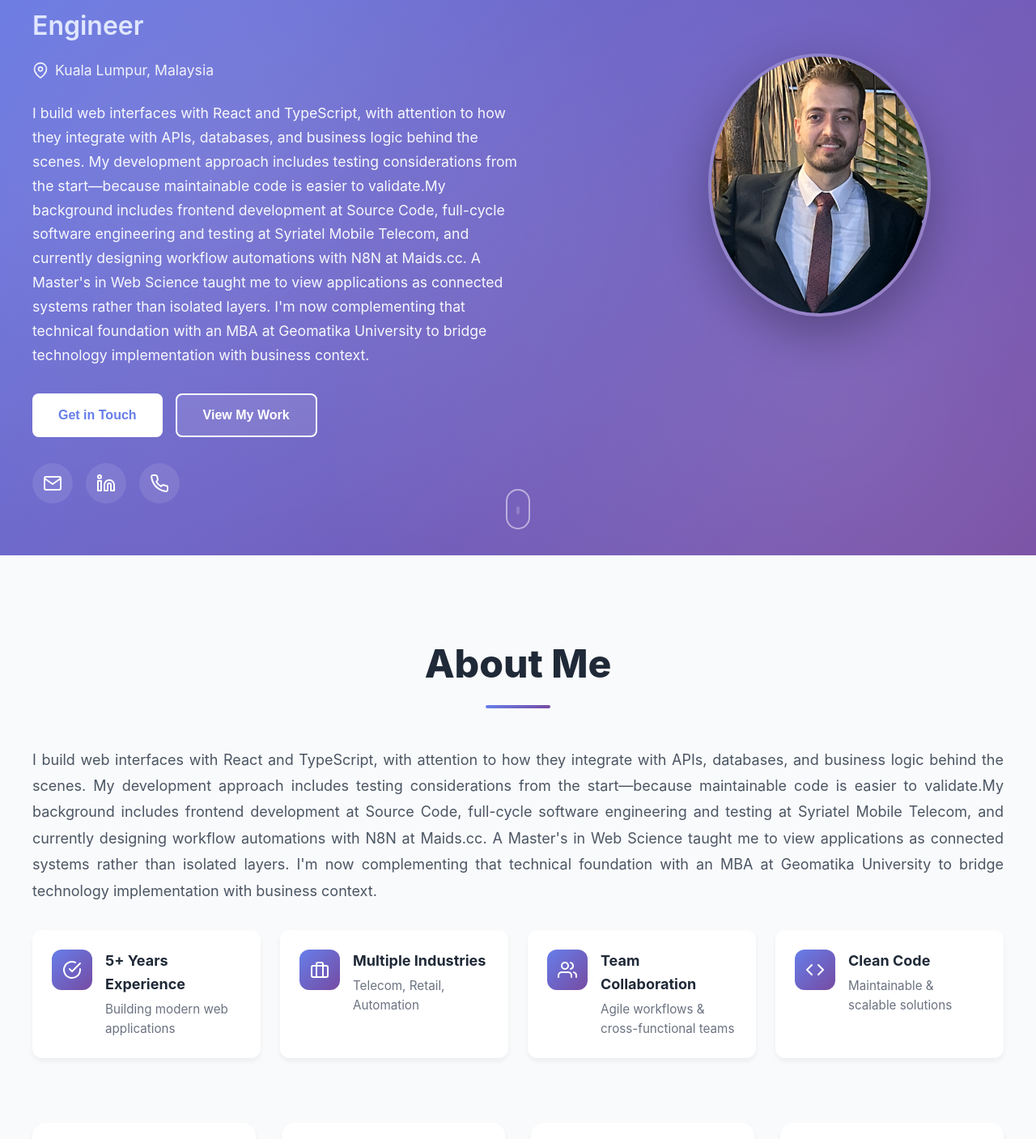
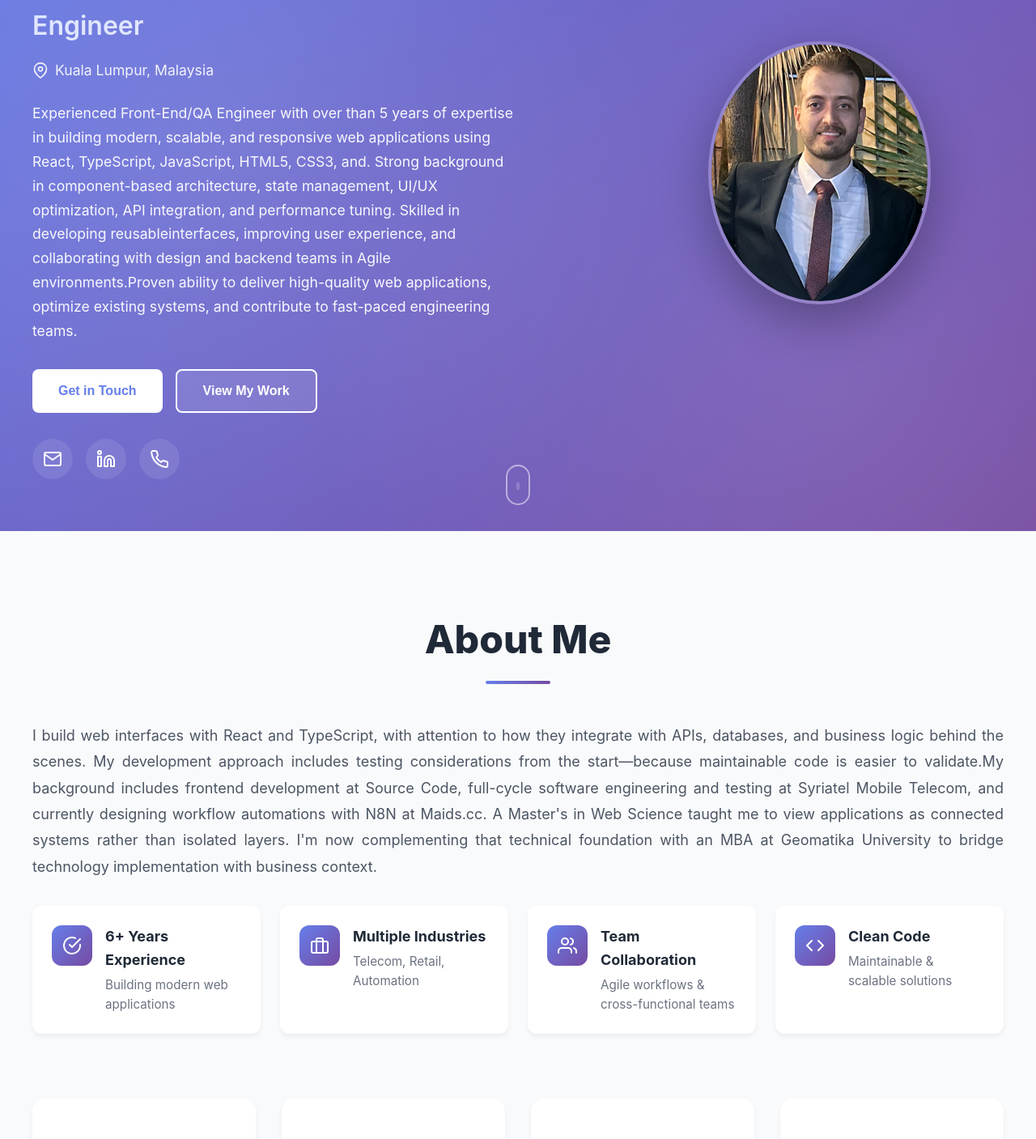
Before and after one commit to khalifeh-Ahmad/khalifeh-ahmad.github.io, a React (Create React App) app: page / in a window 1280 px wide. Shown: the part 260-1667 px from the top of the page at 81% size. Built offline with nearby package versions, Linux system fonts and the light colour scheme.

Commit message:
about me

```diff
--- a/src/components/About/About.tsx
+++ b/src/components/About/About.tsx
@@ -9,7 +9,7 @@ const About: React.FC = () => {
         <h2 className={styles.sectionTitle}>About Me</h2>
         <div className={styles.content}>
           <div className={styles.textContent}>
-            <p className={styles.description}>{profileData.summary}</p>
+            <p className={styles.description}>{profileData.aboutme}</p>
 
             <div className={styles.highlights}>
               <div className={styles.highlight}>
@@ -30,7 +30,7 @@ const About: React.FC = () => {
                   </svg>
                 </div>
                 <div>
-                  <h3>5+ Years Experience</h3>
+                  <h3>6+ Years Experience</h3>
                   <p>Building modern web applications</p>
                 </div>
               </div>
@@ -121,15 +121,15 @@ const About: React.FC = () => {
               <div className={styles.statLabel}>Years of Experience</div>
             </div>
             <div className={styles.stat}>
-              <div className={styles.statNumber}>20+</div>
+              <div className={styles.statNumber}>13+</div>
               <div className={styles.statLabel}>Technologies Mastered</div>
             </div>
             <div className={styles.stat}>
-              <div className={styles.statNumber}>4</div>
+              <div className={styles.statNumber}>5</div>
               <div className={styles.statLabel}>Companies Worked With</div>
             </div>
             <div className={styles.stat}>
-              <div className={styles.statNumber}>50+</div>
+              <div className={styles.statNumber}>11+</div>
               <div className={styles.statLabel}>Projects Delivered</div>
             </div>
           </div>
--- a/src/data/portfolio.ts
+++ b/src/data/portfolio.ts
@@ -16,6 +16,10 @@ export const profileData: ProfileData = {
   dateOfBirth: "16 May 1992",
   gender: "Male",
   summary:
+    "Experienced Front-End/QA Engineer with over than 5 years of expertise in building modern, scalable, and responsive web applications using React, TypeScript, JavaScript, HTML5, CSS3, and. Strong background in component-based architecture, state management, UI/UX optimization, API integration, and performance tuning. Skilled in developing reusable" +
+    "interfaces, improving user experience, and collaborating with design and backend teams in Agile environments." +
+    "Proven ability to deliver high-quality web applications, optimize existing systems, and contribute to fast-paced engineering teams.",
+  aboutme:
     "I build web interfaces with React and TypeScript, with attention to how they integrate with APIs, databases, and business logic behind the scenes. My development approach includes testing considerations from the start—because maintainable code is easier to validate." +
     "My background includes frontend development at Source Code, full-cycle software engineering and testing at Syriatel Mobile Telecom, and currently designing workflow automations with N8N at Maids.cc. A Master's in Web Science taught me to view applications as connected systems rather than isolated layers. I'm now complementing that technical foundation with an MBA at Geomatika University to bridge technology implementation with business context.",
 };
--- a/src/types/index.ts
+++ b/src/types/index.ts
@@ -41,4 +41,5 @@ export interface ProfileData {
   summary: string;
   dateOfBirth: string;
   gender: string;
+  aboutme:string
 }
```
